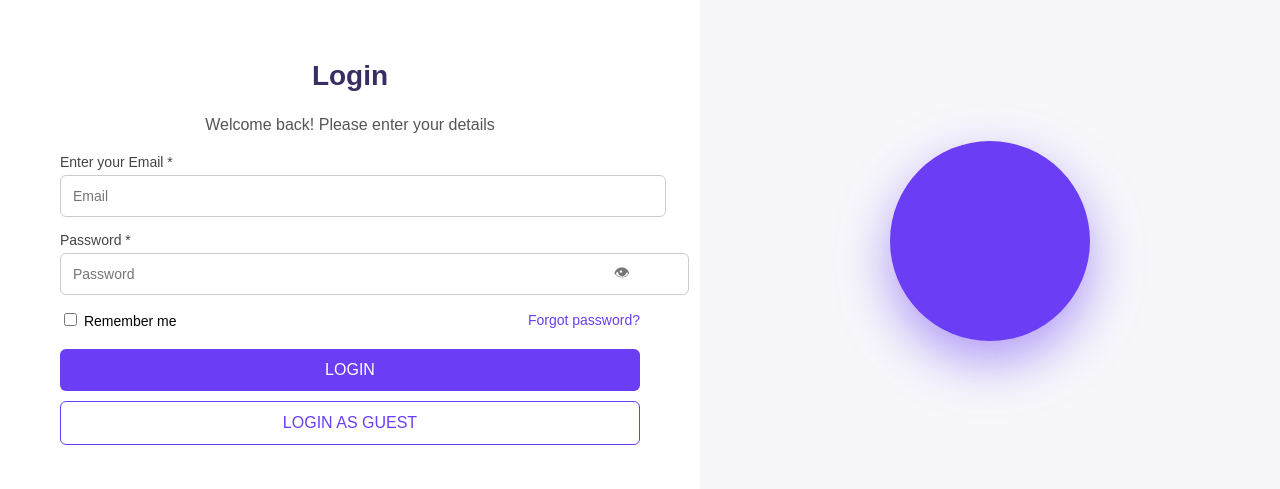
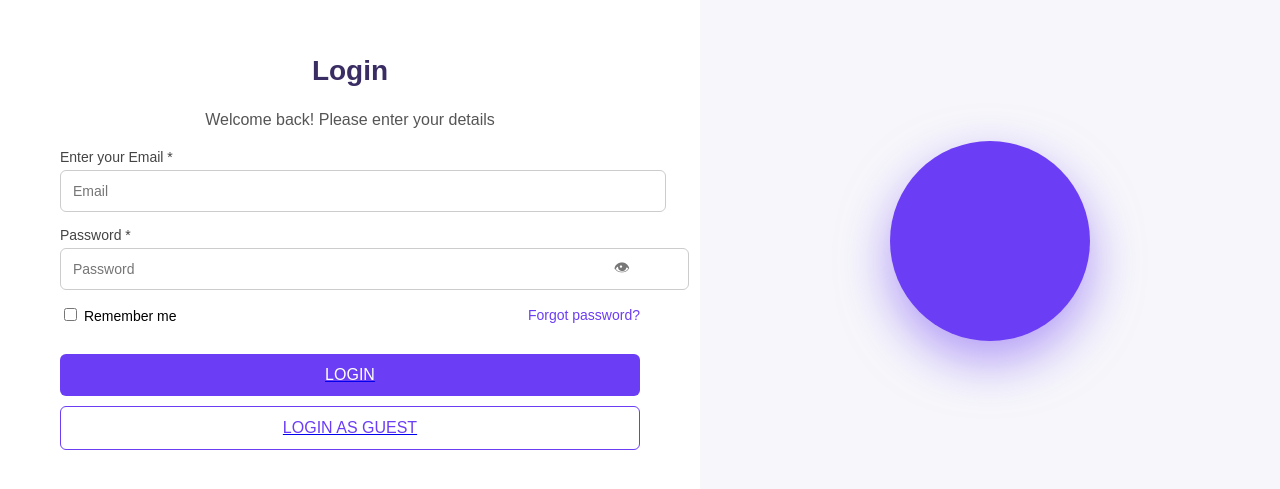
Before and after one commit to muspra333/cibi, a plain HTML site: page login.html in a window 1280 px wide. Shown: the part 159-648 px from the top of the page. Drawn offline with Linux system fonts and the light colour scheme.

Commit message:
Update login.html

```diff
--- a/login.html
+++ b/login.html
@@ -196,7 +196,7 @@ h2 {
       <h2>Login</h2>
       <p class="subtitle">Welcome back! Please enter your details</p>
 
-      <form method="POST" autocomplete="off">
+      <!-- <form method="" autocomplete="on"> -->
         <!-- Email -->
         <div class="input-group">
           <label>Enter your Email *</label>
@@ -219,9 +219,10 @@ h2 {
         </div>
 
         <!-- Buttons -->
-        <button type="submit" class="btn primary">LOGIN</button>
+     <a href="home.html">   <button type="submit" class="btn primary">LOGIN</button>
         <button type="button" class="btn secondary">LOGIN AS GUEST</button>
-      </form>
+     </a>
+      <!-- </form> -->
     </div>
 
     <!-- Right Side (Illustration Section) -->
```
